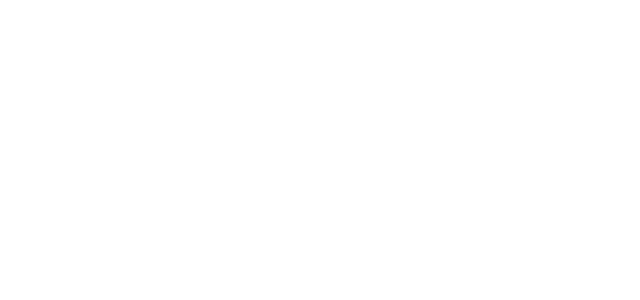
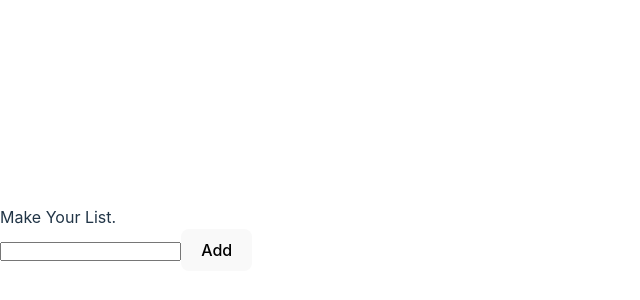
Before and after one commit to Sweenkhan/todo-list, a React (Vite) app: page / in a window 1280 px wide. Shown: the part 162-462 px from the top of the page, without its empty margins (0-640 px from the left). Built offline with nearby package versions, Linux system fonts and the light colour scheme.

Commit message:
created added list

```diff
--- a/src/App.jsx
+++ b/src/App.jsx
@@ -1,14 +1,49 @@
 import React,{ useState } from 'react'
 import './App.css'
 
+
+
 function App() {
-  const [count, setCount] = useState(0)
 
+  const [inputValue, setInputValue] = useState("")
+  const [list, setList] = useState([])
+
+
+  function handleClick(e){
+      e.preventDefault();
+      console.log(inputValue)
+      setList([...list, inputValue])
+      setInputValue("")
+  }
+
+
+  function handleDlt(e, index){
+     e.preventDefault();
+     console.log(index)
+  }
+
+
+
+ console.log(list)
   return (
       <div className='container'>
+           <div>Make Your List.</div>
+           <div className='form'>
+           <input type='text' value={inputValue} onChange={(e) => {setInputValue(e.target.value)}}></input>
+           <button onClick={e => handleClick(e)}>Add</button>
+           </div>
+           <div className='todo-list'>
+            <ul>
 
+              {
+               list &&   list.map((value, index) => {
+                    return (<li key={index}>{value}<button >Edit</button> <button onClick={e=>{handleDlt(e, index)}}>Delete</button></li> )
+                  })
+              }
+
+            </ul>
+           </div>
       </div>
-
   )
 }
 
```
